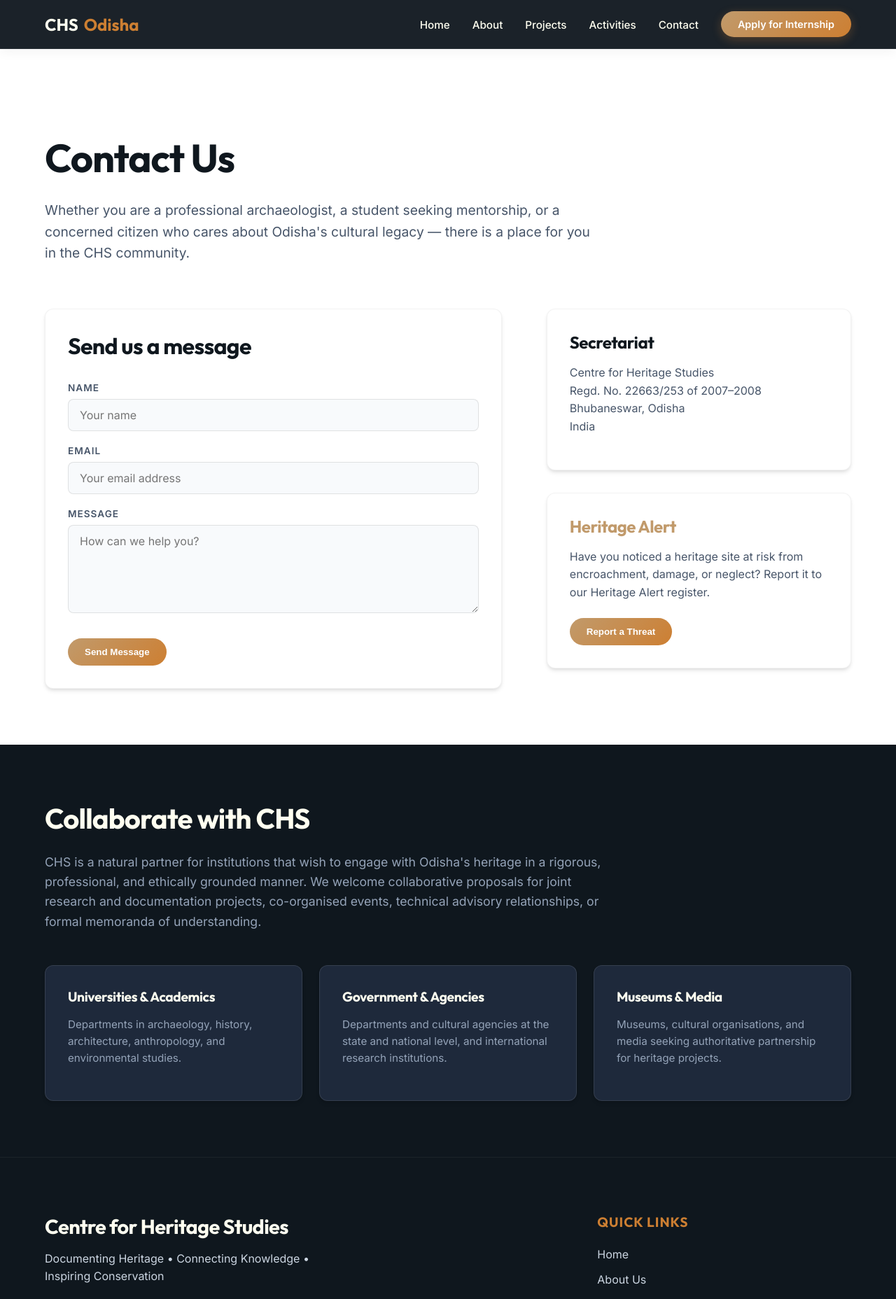
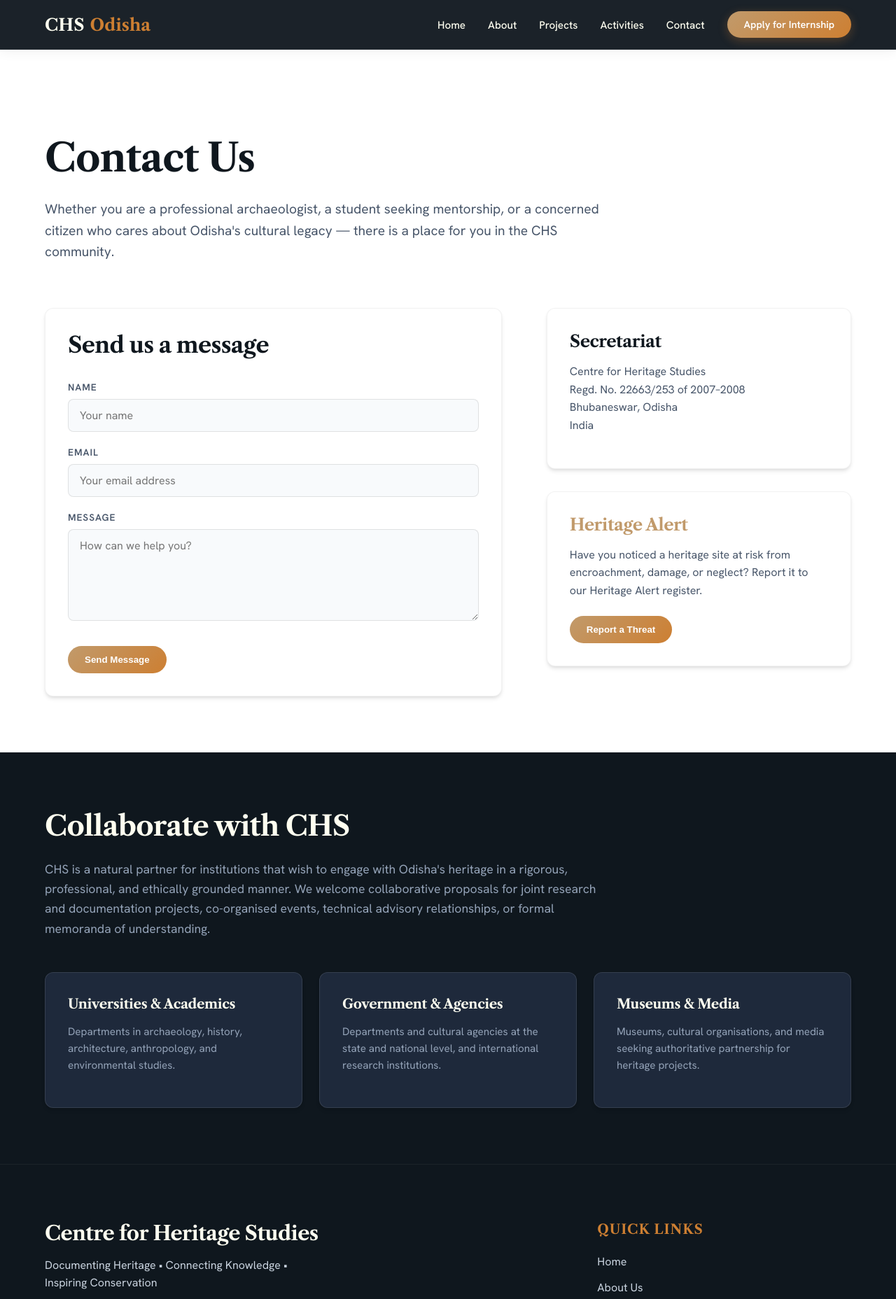
Before and after one commit to Bibekbitu9/CHS, a React (Vite) app: page /contact in a window 1280 px wide. Shown: the top 1856 px of the page at 70% size. Built offline with nearby package versions, Linux system fonts and the light colour scheme.

Commit message:
Update global typography and fix button styles

```diff
--- a/src/components/layout/Footer.module.css
+++ b/src/components/layout/Footer.module.css
@@ -28,7 +28,7 @@
 
 .column h4 {
   color: var(--color-bronze);
-  font-family: 'Outfit', sans-serif;
+  font-family: 'Libre Caslon Text', serif;
   font-size: 1.2rem;
   margin-bottom: 24px;
   letter-spacing: 1px;
--- a/src/components/layout/Navbar.module.css
+++ b/src/components/layout/Navbar.module.css
@@ -17,7 +17,7 @@
 }
 
 .logo {
-  font-family: 'Outfit', sans-serif;
+  font-family: 'Libre Caslon Text', serif;
   font-size: 1.5rem;
   font-weight: 700;
   color: var(--color-earth-dark);
--- a/src/components/sections/HeroSection.module.css
+++ b/src/components/sections/HeroSection.module.css
@@ -42,7 +42,7 @@
 
 .subtitle {
   display: block;
-  font-family: 'Outfit', sans-serif;
+  font-family: 'Hanken Grotesk', sans-serif;
   color: var(--color-sandstone);
   font-weight: 600;
   letter-spacing: 2px;
--- a/src/components/ui/AnimatedCounter.tsx
+++ b/src/components/ui/AnimatedCounter.tsx
@@ -40,7 +40,7 @@ const AnimatedCounter = ({ end, suffix = '', label, duration = 2, delay = 0 }: A
       transition={{ duration: 0.5, delay }}
       style={{ textAlign: 'center' }}
     >
-      <div style={{ fontSize: '3rem', fontWeight: 700, fontFamily: 'Outfit, sans-serif', color: 'var(--color-sandstone)', marginBottom: '8px' }}>
+      <div style={{ fontSize: '3rem', fontWeight: 700, fontFamily: 'Libre Caslon Text, serif', color: 'var(--color-sandstone)', marginBottom: '8px' }}>
         {count.toLocaleString()}{suffix}
       </div>
       <div style={{ fontSize: '1rem', color: 'var(--text-muted)', fontWeight: 500, lineHeight: 1.4 }}>
--- a/src/index.css
+++ b/src/index.css
@@ -1,4 +1,4 @@
-@import url('https://fonts.googleapis.com/css2?family=Inter:wght@400;500;600&family=Outfit:wght@400;500;600;700&display=swap');
+@import url('https://fonts.googleapis.com/css2?family=Hanken+Grotesk:wght@300;400;500;600;700&family=Libre+Caslon+Text:wght@400;700&display=swap');
 
 :root {
   /* Dynamic Heritage Palette */
@@ -44,7 +44,7 @@ img, video {
 
 body {
   margin: 0;
-  font-family: 'Inter', -apple-system, BlinkMacSystemFont, 'Segoe UI', 'Roboto', 'Oxygen', 'Ubuntu', 'Cantarell', 'Fira Sans', 'Droid Sans', 'Helvetica Neue', sans-serif;
+  font-family: 'Hanken Grotesk', -apple-system, BlinkMacSystemFont, 'Segoe UI', 'Roboto', 'Oxygen', 'Ubuntu', 'Cantarell', 'Fira Sans', 'Droid Sans', 'Helvetica Neue', sans-serif;
   -webkit-font-smoothing: antialiased;
   -moz-osx-font-smoothing: grayscale;
   background-color: #FFFFFF;
@@ -55,7 +55,7 @@ body {
 
 /* Typography Hierarchy */
 h1, h2, h3, h4, h5, h6 {
-  font-family: 'Outfit', sans-serif;
+  font-family: 'Libre Caslon Text', serif;
   margin-top: 0;
   letter-spacing: -0.02em;
 }
--- a/src/pages/Activities.tsx
+++ b/src/pages/Activities.tsx
@@ -87,7 +87,7 @@ const Activities = () => {
               <p className="text-muted" style={{ fontSize: '1.1rem', lineHeight: 1.6, marginBottom: '32px' }}>
                 These programmes brought some of the country's most distinguished scholars to audiences across India and beyond, creating opportunities for students, researchers, and the public to engage with current thinking in heritage studies.
               </p>
-              <button className="btn-primary" style={{ background: 'transparent', color: 'var(--color-navy)', border: '1px solid var(--color-navy)' }}>Browse Archive</button>
+              <button className="btn-primary">Browse Archive</button>
             </motion.div>
           </div>
         </div>
--- a/src/pages/Home.module.css
+++ b/src/pages/Home.module.css
@@ -147,7 +147,7 @@
 }
 
 .partner {
-  font-family: 'Outfit', sans-serif;
+  font-family: 'Libre Caslon Text', serif;
   font-weight: 600;
   font-size: 1.2rem;
   color: var(--text-muted);
```
